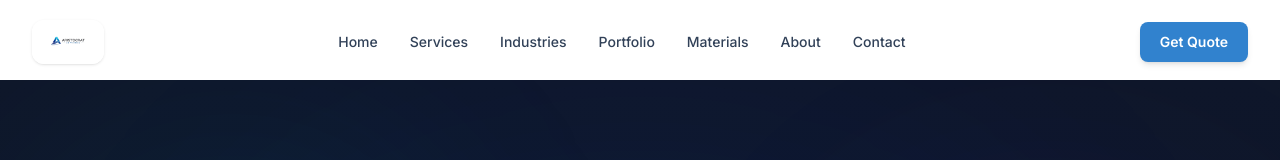
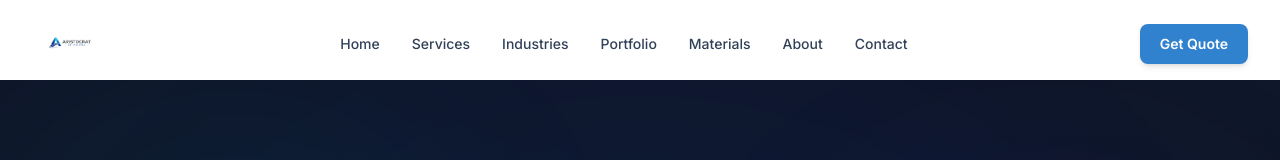
Before and after one commit to sanika388/aristocrat-3d, a Next.js app: page / in a window 1280 px wide. Shown: the top 160 px of the page. Built offline with nearby package versions, Linux system fonts and the light colour scheme.

Commit message:
Remove white container card for transparent logo

```diff
--- a/app/components/Footer.tsx
+++ b/app/components/Footer.tsx
@@ -9,13 +9,13 @@ export default function Footer() {
         {/* Column 1: Brand Info */}
         <div>
           <div className="flex items-center gap-2 mb-4">
-            <div className="bg-white/95 px-3 py-1.5 rounded-xl shadow-md inline-flex items-center">
+  <div className="bg-transparent inline-flex items-center">
     <Image
       src="/images/logo.png"
       alt="Aristocrat 3D Printing Logo"
-                width={160}
-                height={42}
-                className="object-contain h-9 w-auto"
+      width={170}
+      height={48}
+      className="object-contain h-10 w-auto"
     />
   </div>
 </div>
--- a/app/components/Navbar.tsx
+++ b/app/components/Navbar.tsx
@@ -32,14 +32,14 @@ export default function Navbar() {
       <div className="max-w-7xl mx-auto px-4 sm:px-6 lg:px-8 flex items-center justify-between">
         {/* Left: Logo with clean container background */}
         <Link href="/" className="flex items-center gap-2 group">
-          <div className="bg-white/95 px-3 py-1.5 rounded-xl shadow-sm flex items-center group-hover:scale-105 transition-transform">
+  <div className="bg-transparent px-2 py-1 flex items-center group-hover:scale-105 transition-transform">
     <Image
       src="/images/logo.png"
       alt="Aristocrat 3D Printing Logo"
-              width={150}
-              height={40}
+      width={160}
+      height={45}
       priority
-              className="object-contain h-8 w-auto"
+      className="object-contain h-9 sm:h-10 w-auto"
     />
   </div>
 </Link>
```
Lines whose indentation alone changed are shown as unchanged.
